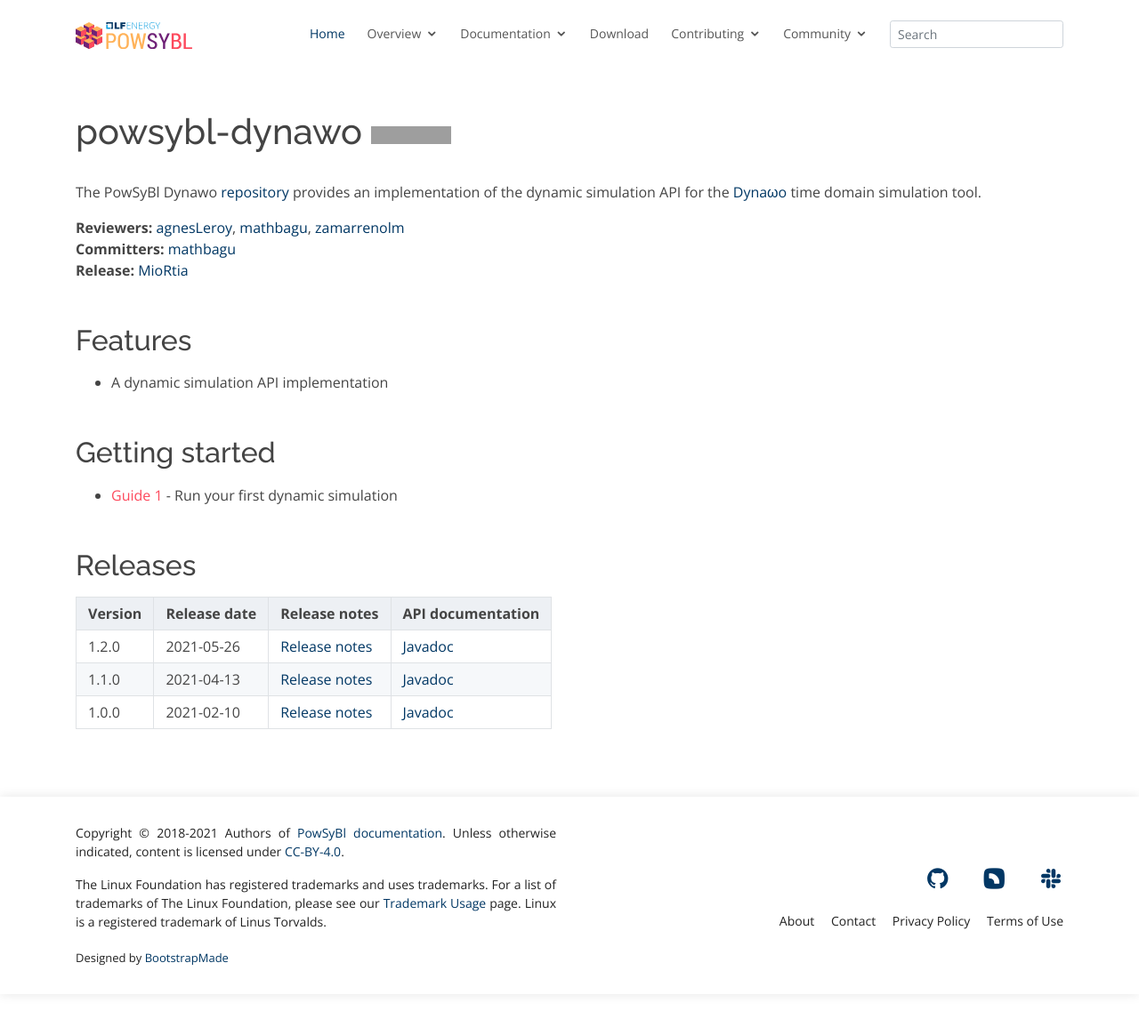
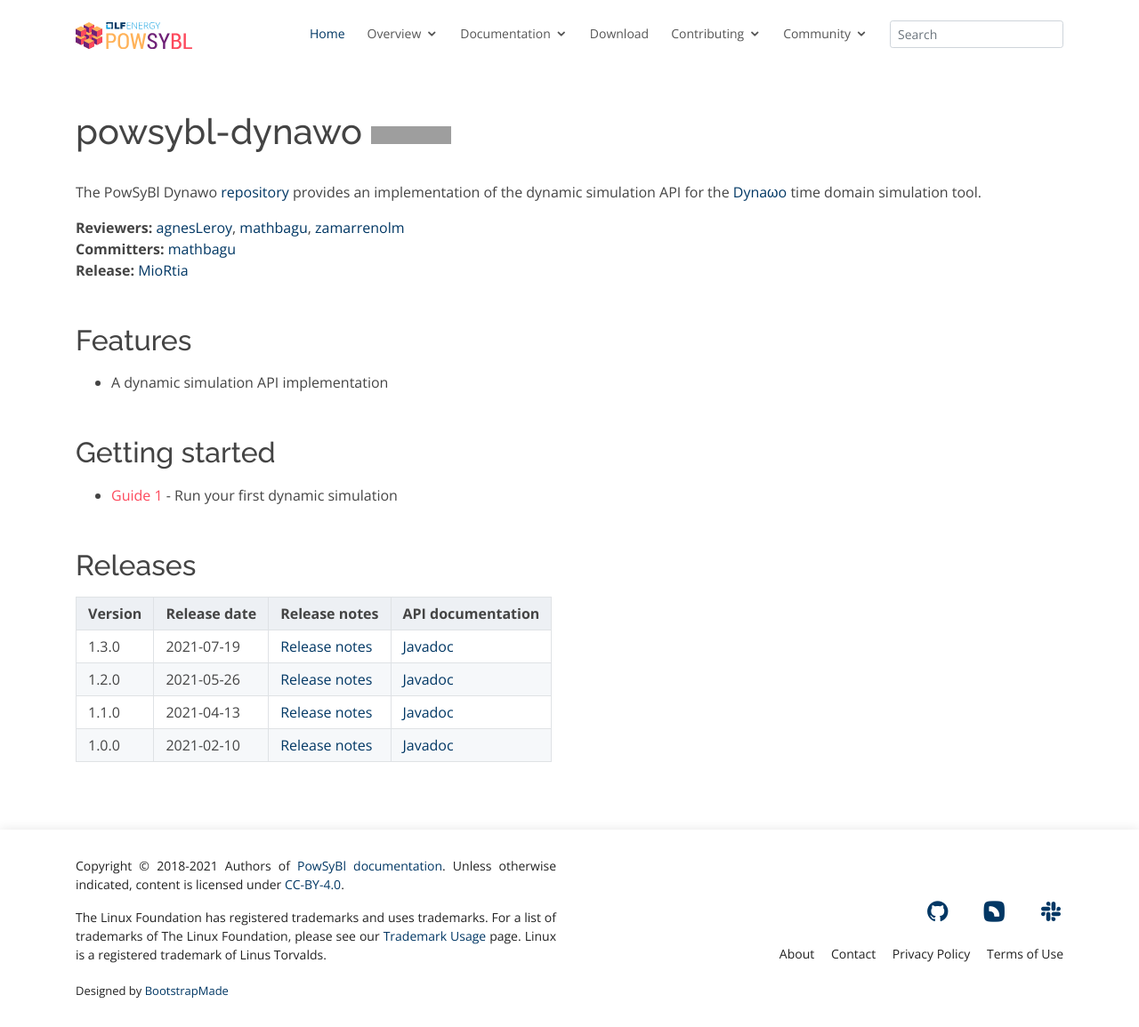
Before and after one commit to powsybl/powsybl.github.io, a Jekyll site: the page built from pages/documentation/developer/repositories/powsybl-dynawo.md, in a window 1280 px wide and 1155 px high. Shown: the whole window at 89% size. Built offline with Jekyll 4.4.1, drawn with Linux system fonts in a browser that asks for light colours; our own code applies the rules of GitHub Pages for plain Markdown files; grey boxes are pictures that could not be loaded.

Commit message:
Update dynawo table
Signed-off-by: Florian Dupuy <florian.dupuy@rte-france.com>

```diff
--- a/pages/documentation/developer/repositories/powsybl-dynawo.md
+++ b/pages/documentation/developer/repositories/powsybl-dynawo.md
@@ -17,6 +17,7 @@
 
 | Version | Release date | Release notes | API documentation |
 | ------- | ------------ | ------------- | ----------------- |
+| 1.3.0 | 2021-07-19 | [Release notes](https://github.com/powsybl/powsybl-dynawo/releases/tag/v1.3.0) | [Javadoc](https://javadoc.io/doc/com.powsybl/powsybl-dynawo/1.3.0/index.html) |
 | 1.2.0 | 2021-05-26 | [Release notes](https://github.com/powsybl/powsybl-dynawo/releases/tag/v1.2.0) | [Javadoc](https://javadoc.io/doc/com.powsybl/powsybl-dynawo/1.2.0/index.html) |
 | 1.1.0 | 2021-04-13 | [Release notes](https://github.com/powsybl/powsybl-dynawo/releases/tag/v1.1.0) | [Javadoc](https://javadoc.io/doc/com.powsybl/powsybl-dynawo/1.1.0/index.html) |
 | 1.0.0 | 2021-02-10 | [Release notes](https://github.com/powsybl/powsybl-dynawo/releases/tag/v1.0.0) | [Javadoc](https://javadoc.io/doc/com.powsybl/powsybl-dynawo/1.0.0/index.html) |
```
